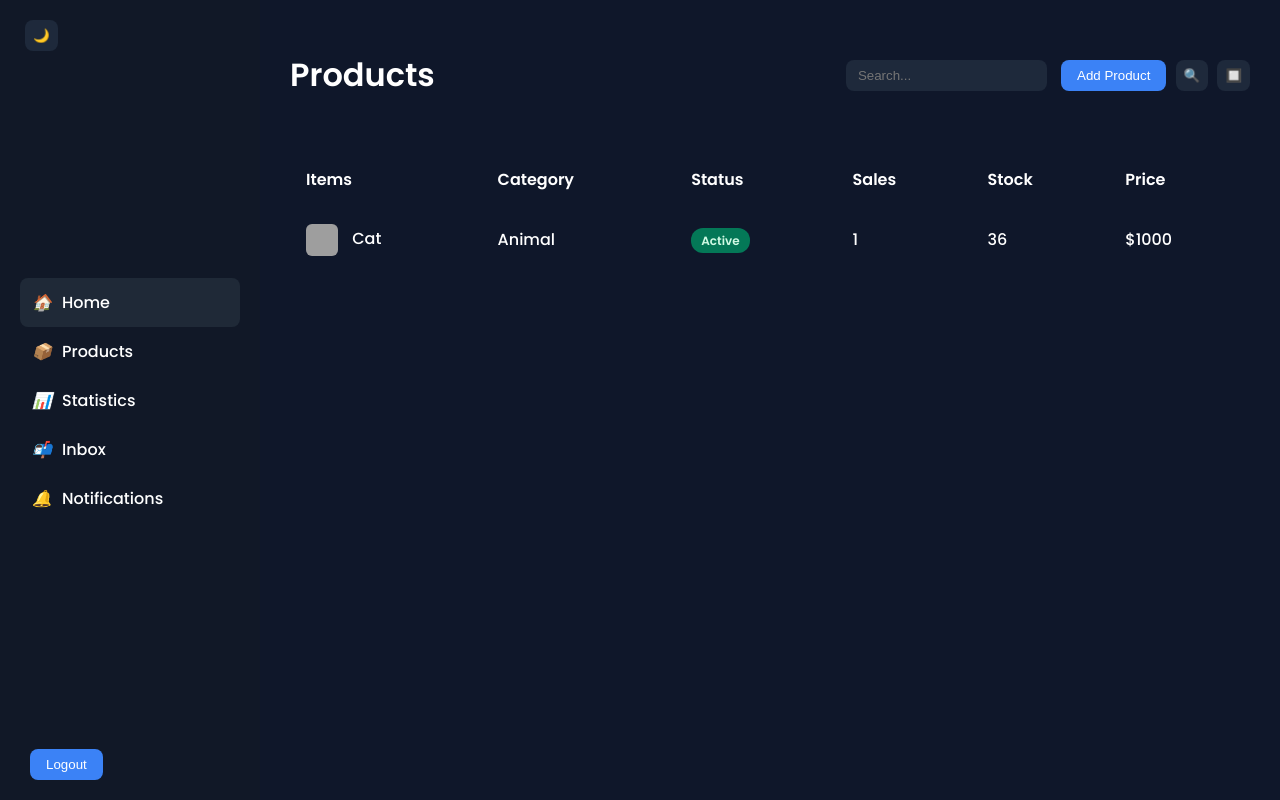
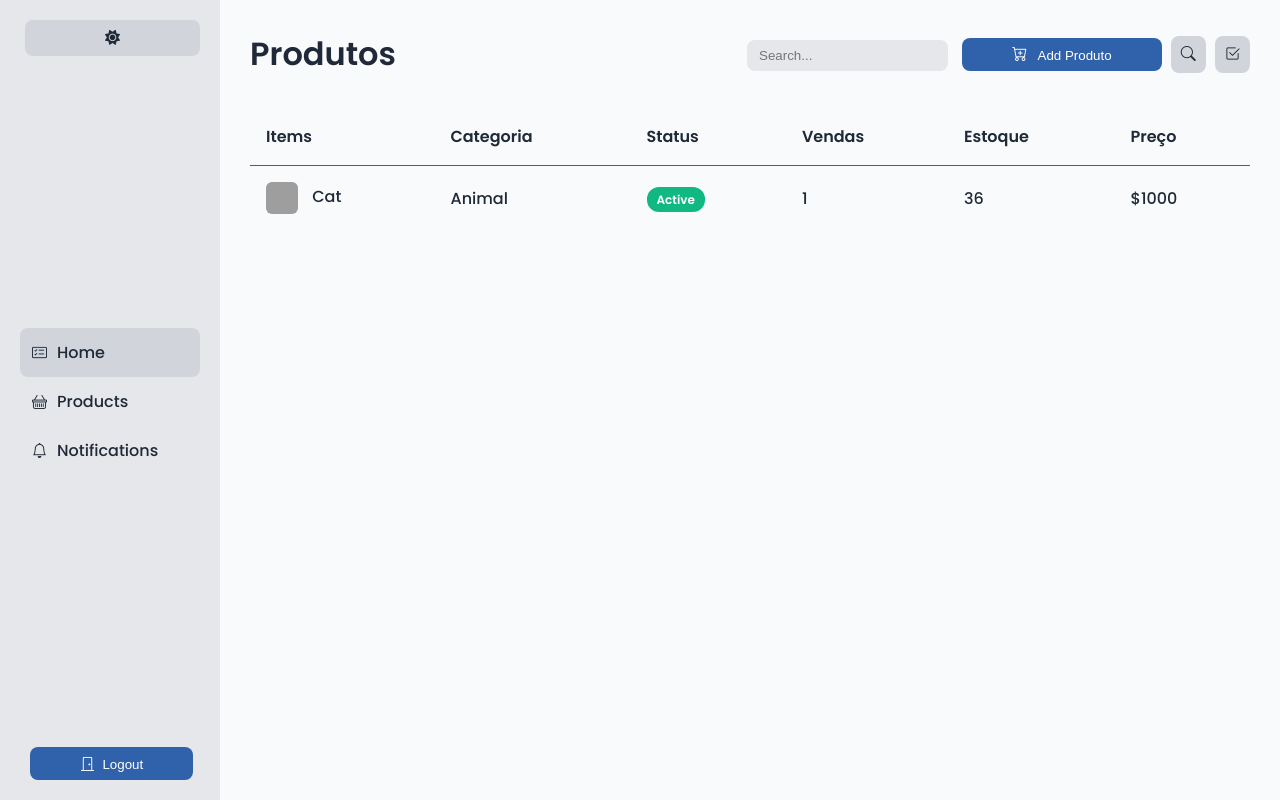
Before and after one commit to Ju-Vilela/Inventory_Management, a Django app: page / in a window 1280 px wide. Run offline with Django 5.2, Linux system fonts and the light colour scheme; the visitor is signed in with stand-in values (Sample User, id 1); grey boxes are pictures that could not be loaded.

Commit message:
Layout Home

```diff
--- a/inventory/inventory/templates/home.html
+++ b/inventory/inventory/templates/home.html
@@ -7,43 +7,45 @@
 
     <link rel="preconnect" href="https://fonts.gstatic.com">
     <link href="https://fonts.googleapis.com/css2?family=Poppins:wght@300;500;600&display=swap" rel="stylesheet">
-    <link rel="stylesheet" href="https://cdnjs.cloudflare.com/ajax/libs/font-awesome/5.15.4/css/all.min.css">
-    <!--<link rel="stylesheet" type="text/css" href="{% static 'css/index.css' %}">-->
-    <link rel="stylesheet" type="text/css" href="{% static 'css/home.css' %}">
+    <link rel="stylesheet" href="https://cdnjs.cloudflare.com/ajax/libs/font-awesome/6.5.0/css/all.min.css">
+    <link rel="stylesheet" href="https://cdn.jsdelivr.net/npm/bootstrap-icons@1.10.5/font/bootstrap-icons.css">
+    <link rel="stylesheet" type="text/css" href="{% static 'css/index.css' %}?v={{ timestamp }}">
+    <link rel="stylesheet" type="text/css" href="{% static 'css/home.css' %}?v={{ timestamp }}">
+
 </head>
 
-<body>
+<body class="light">
+
     <div class="dashboard">
         <aside class="sidebar">
-            <div class="logo">
-                <button id="themeToggle" class="btn-icon" title="Toggle theme">🌙</button>
-            </div>
+            <button id="themeToggle" class="btn-icon" title="Toggle theme">
+                <i class="fas fa-moon"></i>
+            </button>
+
 
             <nav>
                 <ul>
-                    <li class="active"><i class="icon">🏠</i> Home</li>
-                    <li><i class="icon">📦</i> Products</li>
-                    <li><i class="icon">📊</i> Statistics</li>
-                    <li><i class="icon">📬</i> Inbox</li>
-                    <li><i class="icon">🔔</i> Notifications</li>
+                    <li class="active"><i class="icon bi bi-card-checklist"></i> Home</li>
+                    <li><i class="icon bi bi-basket"></i> Products</li>
+                    <li><i class="icon bi bi-bell"></i> Notifications</li>
                 </ul>
             </nav>
             <div class="user-profile">
                 <form method="post" action="{% url 'logout' %}">
                     {% csrf_token %}
-                    <button type="submit" class="btn-blue">Logout</button>
+                    <button type="submit" class="btn-blue"><i class="icon bi bi-door-closed"></i>&nbsp; Logout</button>
                 </form>
             </div>
         </aside>
 
         <main class="main">
             <header class="main-header">
-                <h1>Products</h1>
+                <h1>Produtos</h1>
                 <div class="actions">
                     <input type="text" placeholder="Search..." />
-                    <button class="btn-blue">Add Product</button>
-                    <button class="btn-icon">🔍</button>
-                    <button class="btn-icon">🔲</button>
+                    <button class="btn-blue"><i class="icon bi bi-cart-plus"></i>&nbsp;&nbsp; Add Produto</button>
+                    <button class="btn-icon"><i class="icon bi bi-search"></i></button>
+                    <button class="btn-icon"><i class="icon bi bi-check2-square"></i></button>
                 </div>
             </header>
 
@@ -51,11 +53,11 @@
                 <thead>
                     <tr>
                         <th>Items</th>
-                        <th>Category</th>
+                        <th>Categoria</th>
                         <th>Status</th>
-                        <th>Sales</th>
-                        <th>Stock</th>
-                        <th>Price</th>
+                        <th>Vendas</th>
+                        <th>Estoque</th>
+                        <th>Preço</th>
                     </tr>
                 </thead>
                 <tbody>
@@ -67,28 +69,38 @@
                         <td>36</td>
                         <td>$1000</td>
                     </tr>
-                    <!-- Outras linhas depois -->
                 </tbody>
             </table>
         </main>
     </div>
 
-    <script>
+   <script>
         const toggleBtn = document.getElementById("themeToggle");
         const body = document.body;
+        const icon = toggleBtn.querySelector("i");
 
-        // Modo padrão (escuro)
-        if (!body.classList.contains("light")) {
-            body.classList.add("dark");
+        // Definir o padrão como light
+        if (!body.classList.contains("dark")) {
+            body.classList.add("light");
+            icon.classList.remove("fa-moon");
+            icon.classList.add("fa-sun");
         }
 
         toggleBtn.addEventListener("click", () => {
             body.classList.toggle("dark");
             body.classList.toggle("light");
 
-            toggleBtn.textContent = body.classList.contains("dark") ? "🌙" : "☀️";
+            if (body.classList.contains("dark")) {
+                icon.classList.remove("fa-sun");
+                icon.classList.add("fa-moon");
+            } else {
+                icon.classList.remove("fa-moon");
+                icon.classList.add("fa-sun");
+            }
         });
     </script>
+
+
 </body>
 
 </html>
--- a/inventory/static/css/home.css
+++ b/inventory/static/css/home.css
@@ -1,67 +1,14 @@
+* {
+    transition: background-color 0.3s ease, color 0.3s ease;
+}
+
 body {
     margin: 0;
     font-family: 'Poppins', sans-serif;
 }
 
-/* Tema escuro (padrão) */
-body.dark {
-    background-color: #0f172a;
-    color: white;
-}
-
-body.dark .sidebar {
-    background-color: #111827;
-}
-
-body.dark .main {
-    background-color: #0f172a;
-}
-
-body.dark .btn-blue {
-    background-color: #3b82f6;
-    color: white;
-}
-
-body.dark .product-table tbody tr:hover {
-    background-color: #1e293b;
-}
-
-body.dark .badge.active {
-    background-color: #047857;
-    color: #d1fae5;
-}
-
-/* Tema claro */
-body.light {
-    background-color: #f3f4f6;
-    color: #1f2937;
-}
-
-body.light .sidebar {
-    background-color: #e5e7eb;
-}
-
-body.light .main {
-    background-color: #f9fafb;
-}
-
-body.light .btn-blue {
-    background-color: #2563eb;
-    color: white;
-}
-
-body.light .product-table tbody tr:hover {
-    background-color: #e5e7eb;
-}
-
-body.light .badge.active {
-    background-color: #10b981;
-    color: white;
-}
-
-body.light .badge.disabled {
-    background-color: #9ca3af;
-    color: white;
+i {
+    font-size: 15px;
 }
 
 .dashboard {
@@ -119,19 +66,16 @@
 }
 
 .btn-blue {
-    background-color: #3b82f6;
-    color: white;
     border: none;
-    padding: 8px 16px;
+    padding: 8px 50px;
     margin-left: 10px;
     border-radius: 8px;
-    cursor: pointer;
 }
 
 .btn-icon {
     background-color: #1e293b;
     border: none;
-    padding: 8px;
+    padding: 10px;
     margin-left: 5px;
     border-radius: 8px;
     cursor: pointer;
@@ -142,6 +86,10 @@
     width: 100%;
     margin-top: 30px;
     border-collapse: collapse;
+}
+
+.product-table thead {
+    border-bottom: 1px solid var(--main-color);
 }
 
 .product-table th,
@@ -178,3 +126,98 @@
     background-color: #334155;
     color: #cbd5e1;
 }
+
+/* 🌙 DARK MODE OVERRIDES */
+
+body.dark {
+    background-color: #0f172a;
+    color: white;
+}
+
+body.dark .sidebar {
+    background-color: #111827;
+}
+
+body.dark .sidebar li.active,
+body.dark .sidebar li:hover {
+    background-color: #1f2937;
+}
+
+body.dark .main {
+    background-color: #0f172a;
+}
+
+body.dark .actions input {
+    background-color: #1e293b;
+    color: white;
+}
+
+body.dark .btn-blue {
+    color: white;
+}
+
+body.dark .btn-icon {
+    background-color: #1e293b;
+    color: white;
+}
+
+body.dark .product-table tbody tr:hover {
+    background-color: #1e293b;
+}
+
+body.dark .badge.active {
+    background-color: #047857;
+    color: #d1fae5;
+}
+
+body.dark .badge.disabled {
+    background-color: #334155;
+    color: #cbd5e1;
+}
+
+/* 🌞 LIGHT MODE OVERRIDES */
+body.light {
+    background-color: #f9fafb;
+    color: #1f2937;
+}
+
+body.light .sidebar {
+    background-color: #e5e7eb;
+}
+
+body.light .sidebar li.active,
+body.light .sidebar li:hover {
+    background-color: #d1d5db;
+}
+
+body.light .main {
+    background-color: #f9fafb;
+}
+
+body.light .actions input {
+    background-color: #e5e7eb;
+    color: #1f2937;
+}
+
+body.light .btn-blue {
+    color: white;
+}
+
+body.light .btn-icon {
+    background-color: #d1d5db;
+    color: #1f2937;
+}
+
+body.light .product-table tbody tr:hover {
+    background-color: #e5e7eb;
+}
+
+body.light .badge.active {
+    background-color: #10b981;
+    color: white;
+}
+
+body.light .badge.disabled {
+    background-color: #9ca3af;
+    color: white;
+}
--- a/inventory/static/css/index.css
+++ b/inventory/static/css/index.css
@@ -1,3 +1,7 @@
+:root {
+    --main-color: #3061ab;
+}
+
 *,
 *:before,
 *:after {
@@ -5,8 +9,15 @@
     margin: 0;
     box-sizing: border-box;
 }
+
 body {
     background: conic-gradient(from 90deg at 1px 1px, #0000 25%, gainsboro 0%) -0.5px -0.5px/1em 1em,
         linear-gradient(45deg, #0000 calc(50% + -1*0.5px), gainsboro 0 calc(50% + 0.5px), #0000 0) 0 0/2em 2em,
         linear-gradient(-45deg, #0000 calc(50% + -1*0.5px), gainsboro 0 calc(50% + 0.5px), #0000 0) 0 0/2em 2em;
 }
+
+.btn-blue {
+    background-color: var(--main-color);
+    color: white;
+    cursor: pointer;
+}
--- a/inventory/stock/views.py
+++ b/inventory/stock/views.py
@@ -4,10 +4,13 @@
 from django.contrib.auth.decorators import login_required
 from django.contrib.auth.views import LoginView
 from .forms import CustomLoginForm
+from datetime import datetime
 
 @login_required
 def home(request):
-    return render(request, 'home.html')
+    return render(request, "home.html", {
+        "timestamp": datetime.now().timestamp()
+    })
 
 def login_view(request):
     form = AuthenticationForm(request, data=request.POST or None)
```
